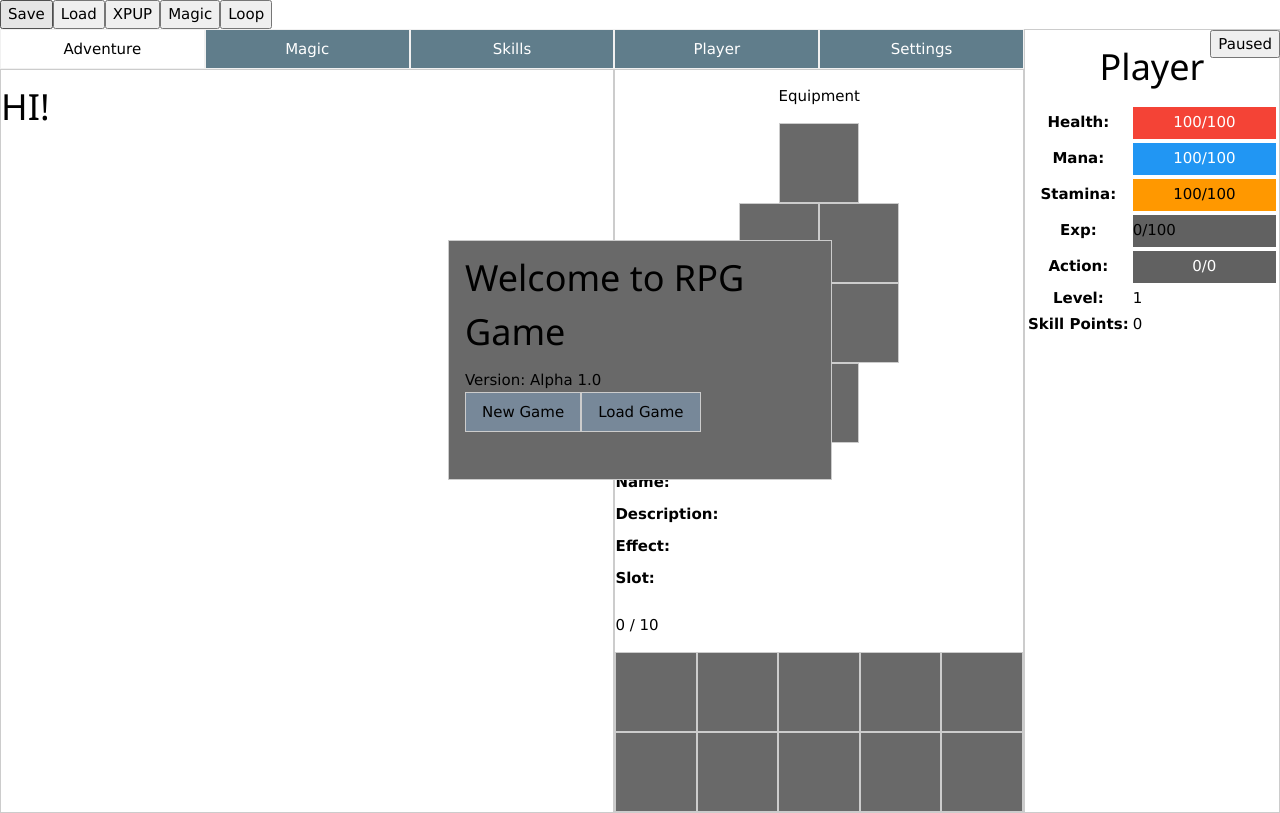
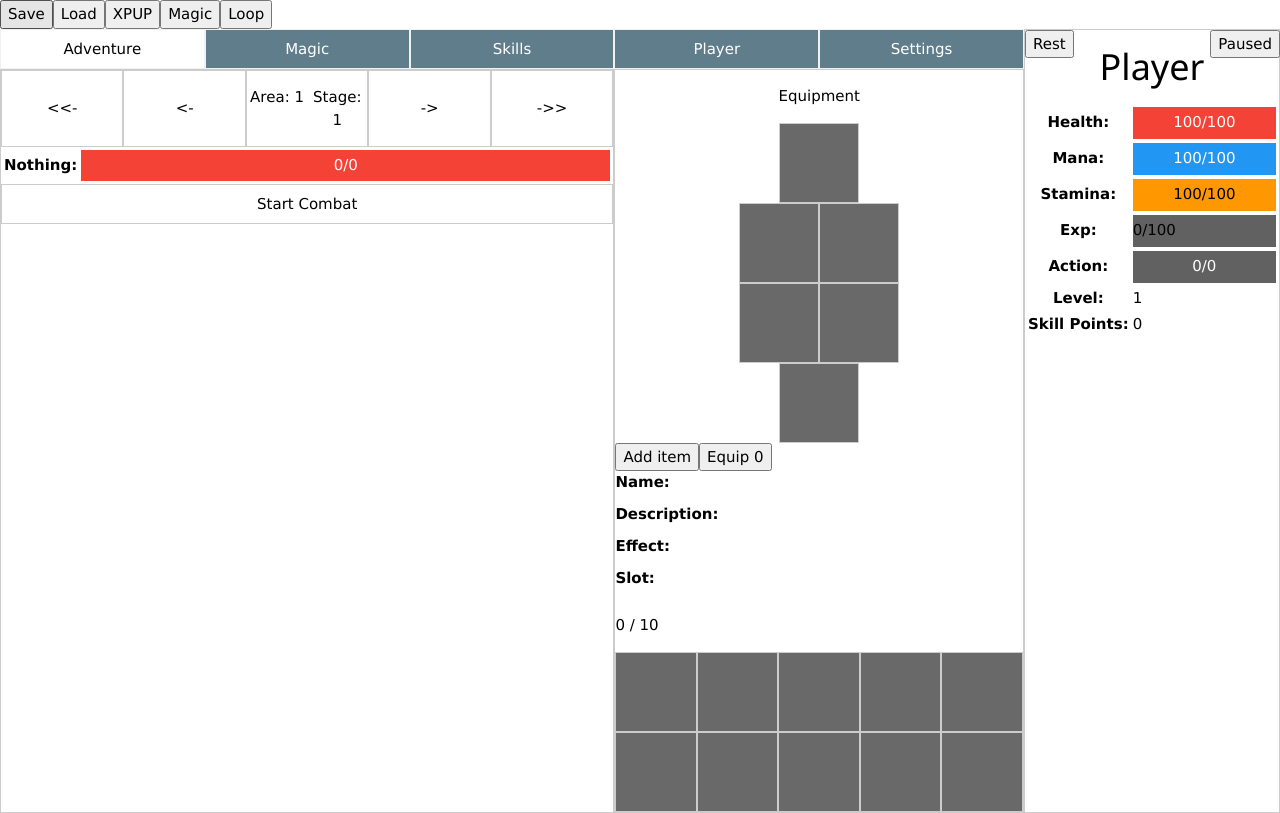
Before and after one commit to Cassa-sys/magic-rpg, a Vue app: page / in a window 1280 px wide. Built offline with nearby package versions, Linux system fonts and the light colour scheme.

Commit message:
action rework half-way through monsters

```diff
--- a/src/App.vue
+++ b/src/App.vue
@@ -28,7 +28,7 @@ function loadGame() {
   showMenu.value=false;
 }
 function initializeGame() {
-  if(confirm("This will wipe any save you have")==true) {
+  if(confirm("This will wipe any save you have")===true) {
     showMenu.value=false;
   }
 }
@@ -38,6 +38,8 @@ let loadedSave = ref(JSON.parse(localStorage.getItem("rpgSave")))
 
 <template>
 <!--  This is the menu that pops up at start; with new game, load etc-->
+<!--  Temporarily commented out for dev testing-->
+  <!--
   <div style="position: absolute; width: 30%;height: 30%; right: 35%; background-color: dimgrey; top:30%" class="w3-border w3-container" v-if="showMenu">
     <h1>Welcome to {{gameName}}</h1>
     <span>Version: {{gameVersion}}</span>
@@ -50,12 +52,14 @@ let loadedSave = ref(JSON.parse(localStorage.getItem("rpgSave")))
       <span>Time of last save: {{loadedSave.date}}</span>
     </div>
   </div>
+  -->
+
   <div>
 
     <button @click="saveGame()">Save</button>
     <button @click="loadGame()">Load</button>
     <button @click="player.exp+=1000">XPUP</button>
-    <button @click="player.swapAction('Magic', 100, 'Red', 1, () => {player.health+=100;player.mana+=100}, 'StaminaHealthMana')">Magic</button>
+    <button @click="player.swapAction('Magic', 100, 'Red', 1, 'Health', () => {player.health+=100})">Magic</button>
     <button @click="gameID()">Loop</button>
   </div>
 
--- a/src/components/StatBar.vue
+++ b/src/components/StatBar.vue
@@ -5,6 +5,7 @@ import {gameControl} from "@/components/game-loop";
 </script>
 
 <template>
+  <button style="position: absolute;" @click="player.rest()">Rest</button>
   <button style="position: absolute;  right: 0px;" @click="gameControl.pauseGame()">{{ gameControl.state }}</button>
   <h1 style="text-align: center">{{player.name}}</h1>
   <table>
@@ -41,10 +42,10 @@ import {gameControl} from "@/components/game-loop";
       </td>
     </tr>
     <tr>
-      <th>Action: {{player.action}}</th>
+      <th>Action: {{player.action.actionName}}</th>
       <td style="width: 100%">
         <div class="w3-dark-grey" style="width: 100%">
-          <div class="w3-container bar w3-center" v-bind:style="{width: ((player.actionProgress/player.actionMax)*100 + '%'), backgroundColor: player.actionColor}">{{player.actionProgress}}/{{player.actionMax}}</div>
+          <div class="w3-container bar w3-center" v-bind:style="{width: ((player.action.actionProgress/player.action.actionMax)*100 + '%'), backgroundColor: player.action.actionColor}">{{player.action.actionProgress}}/{{player.action.actionMax}}</div>
         </div>
       </td>
     </tr>
--- a/src/components/Tabs/Monster.vue
+++ b/src/components/Tabs/Monster.vue
@@ -1,11 +1,68 @@
 <script setup>
-
+import {player} from "@/components/player";
+function changeMonster(monsterName, monsterHealth) {
+  player.monsterName=monsterName;
+  player.monsterHP=monsterHealth;
+  player.monsterMax=monsterHealth;
+  player.monsterProgress = 0;
+  player.monsterAttack= 10 + 10*(player.stage*player.area) + Math.round(Math.random()*this.monstersDefeated)
+}
+function advanceStage() {
+  //allow people to advance normally if stage/area less than highest
+  if(player.stage<player.maxStage || player.area <player.maxArea) {
+    player.stage++;
+  } else {
+    player.monstersDefeated++; //increment monsters
+    if(player.stage===10) {
+      advanceArea();
+    } else if(player.monstersDefeated===10) {
+      player.maxStage++;
+      player.stage++;
+      player.monstersDefeated=0;
+    }
+  }
+}
+function advanceArea() {
+  if(player.stage===10 && player.monstersDefeated===1) {
+    if(player.area===player.maxArea){
+      player.maxArea++;
+      player.area++;
+      player.stage = 1;
+      player.maxStage = 1;
+    }
+  } else if(player.area<player.maxArea) {
+    this.area++ //allow people to get up to max area achieved
+  }
+}
 </script>
 
 <template>
-<h1>HI!</h1>
+<div style="display: flex;" class="w3-bar">
+  <button class="w3-btn w3-border" style="width: 20%">&lt&lt-</button>
+  <button class="w3-btn w3-border" style="width: 20%">&lt-</button>
+  <div style="display: flex; width: 20%" class="w3-border">
+    <p class="w3-center" style="width: 100%">Area: {{player.area}}</p>
+    <br>
+    <p class="w3-center" style="width: 100%">Stage: {{player.stage}}</p>
+  </div>
+  <button class="w3-btn w3-border" style="width: 20%">-></button>
+  <button class="w3-btn w3-border noPadding" style="width: 20%">->></button>
+</div>
+  <table>
+    <tr>
+      <th>{{ player.monsterName }}:</th>
+      <td style="width: 100%">
+        <div class="w3-dark-grey" style="width: 100%">
+          <div class="w3-container bar w3-center w3-red" v-bind:style="{width: ((player.monsterHP/player.monsterMax)*100 + '%')}">{{player.monsterHP}}/{{player.monsterMax}}</div>
+        </div>
+      </td>
+    </tr>
+  </table>
+  <button class="w3-btn w3-bar w3-border" style="width: 100%">Start Combat</button>
 </template>
 
 <style scoped>
-
+  .noPadding {
+    padding: 0;
+  }
 </style>
--- a/src/components/Tabs/Player.vue
+++ b/src/components/Tabs/Player.vue
@@ -6,6 +6,7 @@ import {player} from "@/components/player";
   <div style="display: flex" class="w3-container">
     <input v-model="player.name" class="w3-input w3-border" type="text" style="background-color: rgb(47,47,47,1); height: 53px ; width: auto; color: white" >
   </div>
+  <p>Max monster area reached: {{player.maxArea}}</p>
   <table>
     <li v-for="skill in player.skills">
       <tr>
--- a/src/components/Tabs/Skills.vue
+++ b/src/components/Tabs/Skills.vue
@@ -13,17 +13,17 @@
 
 <template>
   <table style="width: 100%" class="w3-table w3-bordered">
-    <li v-for="skill in skills" >
+    <span v-for="skill in skills" >
       <tr>
         <th style="width: 10%;">{{skill.name}}</th>
-        <td style="width: 40%;">{{skill.description}}</td>
+        <td style="width: 50%;">{{skill.description}}</td>
         <td style="width: 30%">Skill Conflicts: {{skill.conflicts}}</td>
         <td style="width: 10%; white-space: nowrap">Cost: {{skill.cost}} Skill Points</td>
         <td>
           <button class="w3-btn w3-border" @click="addSkill(skill)">Acquire Skill</button>
         </td>
       </tr>
-    </li>
+    </span>
   </table>
   <button @click="addSkill('Pyromancy', 'You\'ve always loved fire.', () => {player.maxMana*=10})">Add Skill</button>
 </template>
--- a/src/components/player.js
+++ b/src/components/player.js
@@ -1,51 +1,85 @@
 import {reactive} from "vue";
-
 export let player = reactive({
     name: "Player",
     date: Date(),
 
+    //different resources
+    //hp
     health: 100,
     maxHealth: 100,
-    healthMulti: 1,
+    healthMulti: 1, //multiplier to max gain
 
+    //mana
     mana: 100,
     maxMana: 100,
-    manaMulti: 1,
+    manaMulti: 1, //multiplier to max gain
 
+    //energy
     stamina: 100,
     maxStamina: 100,
-    staminaMulti:1,
+    staminaMulti:1, //multiplier to max gain
 
+    //level
     level: 1,
     exp: 0,
     maxXP:100,
 
+    //skills
     skillPoints: 0,
-    skills: [],
+    skills: [], //array with objects inside
 
+    //magic
     spellBook: [],
 
-    action: "", //the Name of Action
-    actionProgress: 0, //the progress of actions. increases per tick
-    actionMax: 0, //the max amount of progress. causes result when full
-    actionColor: "Dark Gray", //the color of the bar
-    actionCost: 0, //how much it decreases by per game tick
-    actionResource: "", //the resource an action takes eg Health
-    actionResult: function () {}, //the effect that takes place when action done
-    swapAction: function(name, max, color, cost, result, resource) {
-        this.action=name;
-        this.actionProgress=0;
-        this.actionMax=max;
-        this.actionColor=color;
-        this.actionCost = cost;
-        this.actionResult = result;
-        this.actionResource = resource;
+    //actions
+    action: {
+        actionName: "", //the Name of Action
+        actionProgress: 0, //the progress of actions. increases per tick
+        actionMax: 0, //the max amount of progress. causes result when full
+        actionColor: "Dark Gray", //the color of the bar
+        actionCost: 0, //how much it decreases by per game tick
+        actionResource: "", //the resource an action takes e.g. Health
+        actionResult: function () {}, //the effect that takes place when action done
+    },
+    swapAction: function(actionName, actionMax, actionColor, actionCost, actionResource, actionResult) {
+        this.action.actionName = actionName;
+        this.action.actionMax = actionMax;
+        this.action.actionColor = actionColor;
+        this.action.actionCost = actionCost;
+        this.action.actionResource = actionResource;
+        this.action.actionResult = actionResult
+    },
+    tempAction: {},
+    rest: function() {
+        this.tempAction = this.action;
+        this.swapAction('Resting', 0, 'Dark Gray', -1, 'Health Mana Stamina',() => {
+            this.health = (this.health > this.maxHealth) ? this.maxHealth : this.health;
+            this.mana = (this.mana > this.maxMana) ? this.maxMana : this.mana;
+            this.stamina = (this.stamina > this.maxStamina) ? this.maxStamina : this.stamina;
+        })
+    },
+    doNothing: function() {
+        this.swapAction("Nothing", 0, 'Dark Gray', 0, '', () => {})
     },
 
+    //inventory
     inventory:  [],
-
     inventoryMax: 10,
     equipped: [],
+
+    //monsters
+    area: 1,
+    maxArea: 1,
+    stage: 1, //1-10,
+    maxStage: 1,
+    monstersDefeated: 0,
+    monsterName: "Nothing",
+    monsterHP: 0,
+    monsterMax: 0,
+    monsterAttack: 0, //attack damage
+    monsterProgress:0, //progress on attack
+    monsterProgressMax: 0, //max time for their action
+
 
 
     levelUp: function() {
```
Also changed, not shown: src/components/game-loop.js (+29 -17 lines), 1 other file (tests, documents, lock files or other folders).
